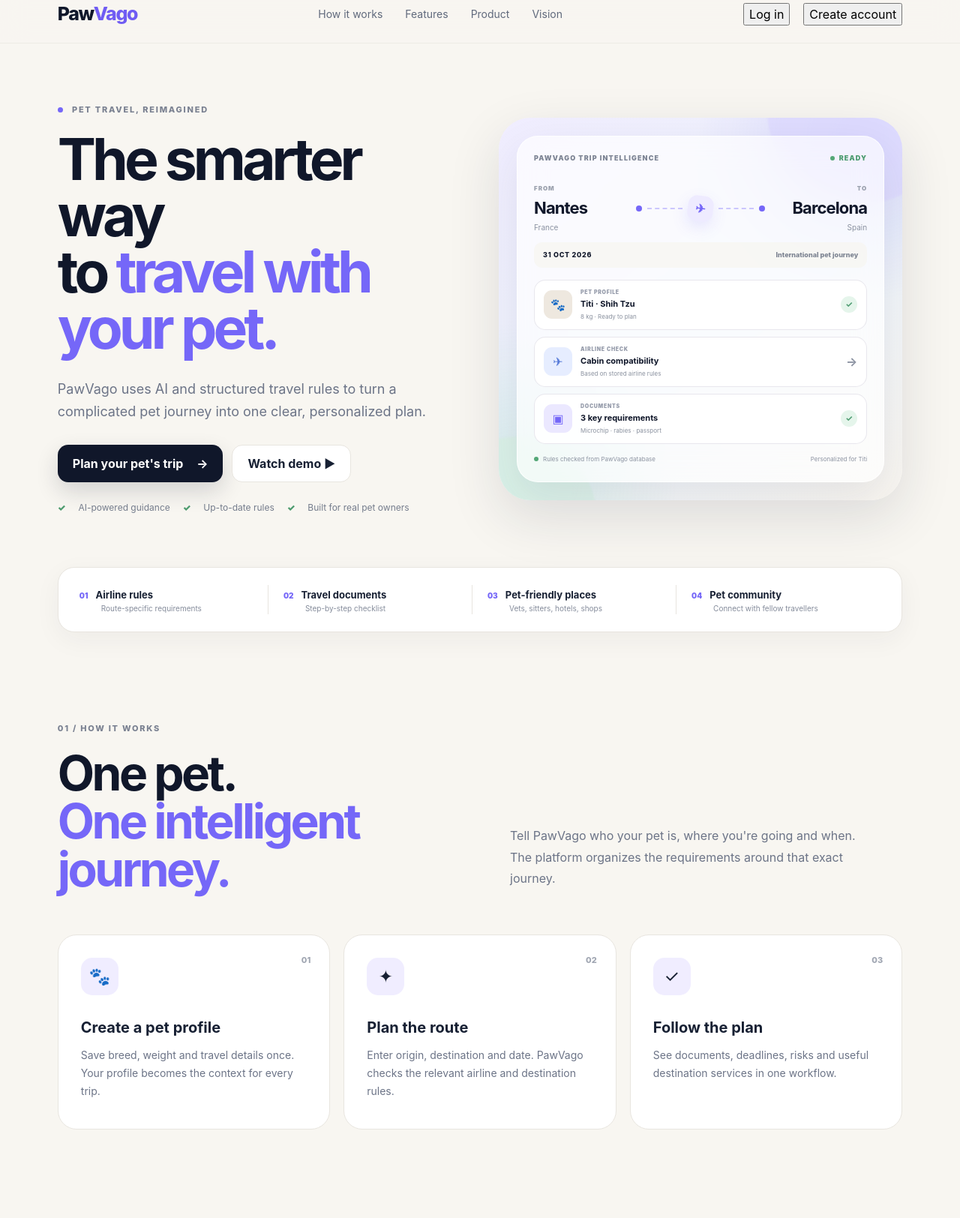
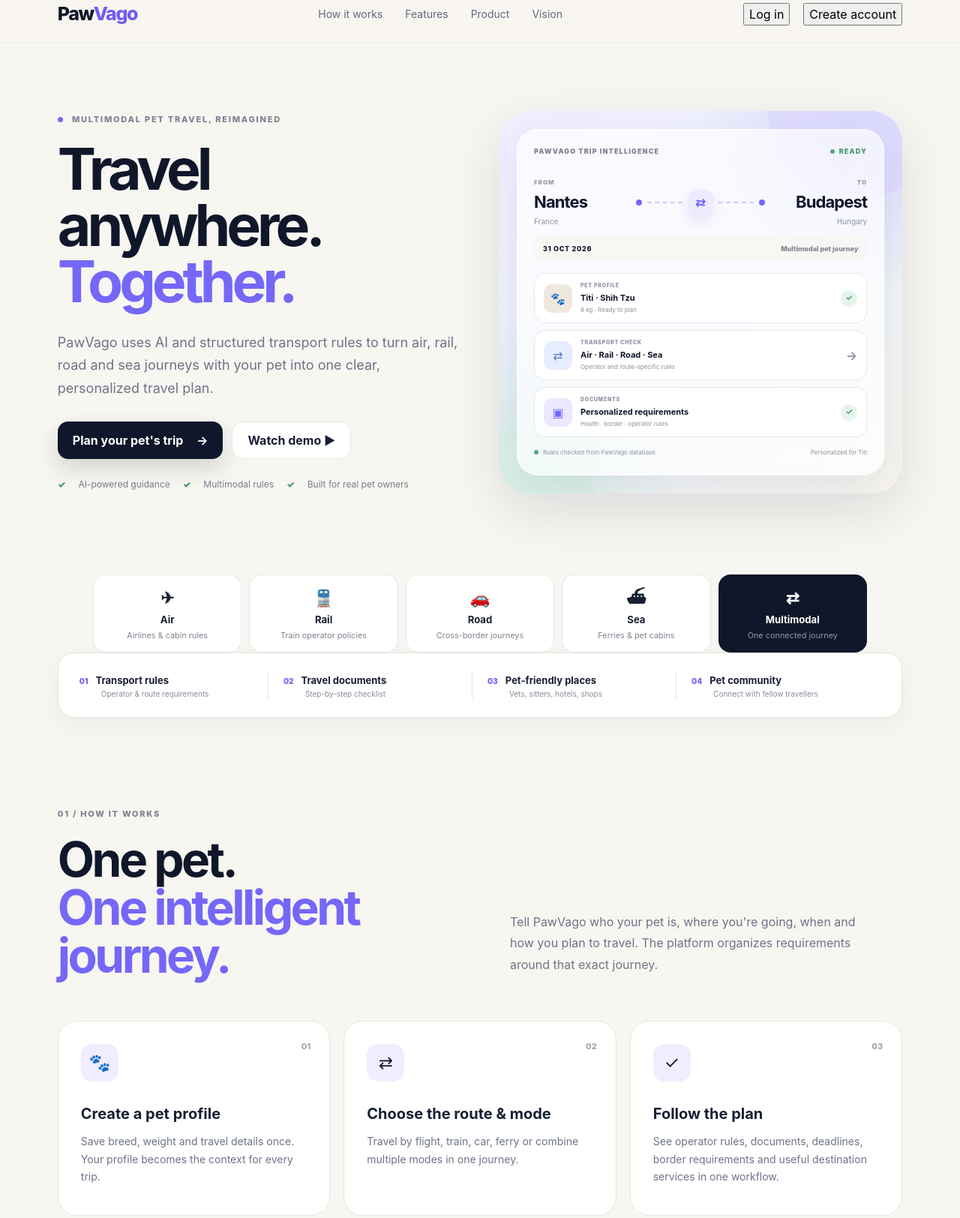
Before and after one commit to nasrinvtnkh-boop/pawvago-website, a plain HTML site: page index.html in a window 1280 px wide. Shown: the part 20-1644 px from the top of the page at 75% size. Drawn offline with nearby package versions, Linux system fonts and the light colour scheme.

Commit message:
Integrate multimodal positioning and planner into main site

```diff
--- a/index.html
+++ b/index.html
@@ -3,156 +3,55 @@
 <head>
   <meta charset="utf-8">
   <meta name="viewport" content="width=device-width, initial-scale=1">
-  <title>PawVago — The smarter way to travel with your pet</title>
-  <meta name="description" content="PawVago turns pet travel rules, documents, timelines and destination services into one personalized journey.">
+  <title>PawVago — Multimodal pet travel, simplified</title>
+  <meta name="description" content="PawVago turns air, rail, road and sea pet travel rules, documents, timelines and destination services into one personalized journey.">
   <meta name="theme-color" content="#10172A">
   <link rel="icon" href="assets/logo.svg" type="image/svg+xml">
   <link rel="stylesheet" href="styles.css">
+  <style>
+    .transport-strip{display:grid;grid-template-columns:repeat(5,1fr);gap:10px;max-width:1080px;margin:28px auto 0;padding:0 24px}.transport-strip div{padding:14px 10px;border:1px solid rgba(15,23,42,.1);border-radius:16px;background:#fff;text-align:center}.transport-strip b{display:block;font-size:1.35rem}.transport-strip strong{display:block;font-size:.82rem;margin-top:4px}.transport-strip small{display:block;opacity:.55;font-size:.68rem;margin-top:2px}.transport-strip .multi{background:#10172A;color:#fff}.mode-inline{display:flex;gap:8px;flex-wrap:wrap;margin-top:20px}.mode-inline span{padding:8px 11px;border-radius:999px;background:rgba(255,255,255,.09);border:1px solid rgba(255,255,255,.12);font-size:.78rem;font-weight:700}@media(max-width:760px){.transport-strip{grid-template-columns:repeat(2,1fr)}.transport-strip .multi{grid-column:1/-1}}
+  </style>
 </head>
 <body>
   <header class="site-nav">
     <a class="brand" href="#top" aria-label="PawVago"><span class="brand-wordmark"><span>Paw</span><b>Vago</b></span></a>
-    <nav class="desktop-nav">
-      <a href="#how">How it works</a>
-      <a href="#features">Features</a>
-      <a href="#preview">Product</a>
-      <a href="#vision">Vision</a>
-    </nav>
-    <div id="authActions" class="auth-actions">
-      <button class="nav-link-btn" id="loginBtn">Log in</button>
-      <button class="nav-cta" id="signupBtn">Get started</button>
-    </div>
+    <nav class="desktop-nav"><a href="#how">How it works</a><a href="#features">Features</a><a href="#preview">Product</a><a href="#vision">Vision</a></nav>
+    <div id="authActions" class="auth-actions"><button class="nav-link-btn" id="loginBtn">Log in</button><button class="nav-cta" id="signupBtn">Get started</button></div>
   </header>
-
   <main id="top">
     <section id="homeView" class="view active">
       <section class="hero">
         <div class="hero-copy">
-          <div class="eyebrow"><span class="eyebrow-dot"></span> Pet travel, reimagined</div>
-          <h1>The smarter way<br>to <span>travel with your pet.</span></h1>
-          <p class="hero-lead">PawVago uses AI and structured travel rules to turn a complicated pet journey into one clear, personalized plan.</p>
-          <div class="hero-actions">
-            <button class="primary-btn" id="heroSignup">Plan your pet's trip <b>→</b></button>
-            <button class="secondary-btn" id="heroDemo">Watch demo <span>▶</span></button>
+          <div class="eyebrow"><span class="eyebrow-dot"></span> Multimodal pet travel, reimagined</div>
+          <h1>Travel anywhere.<br><span>Together.</span></h1>
+          <p class="hero-lead">PawVago uses AI and structured transport rules to turn air, rail, road and sea journeys with your pet into one clear, personalized travel plan.</p>
+          <div class="hero-actions"><button class="primary-btn" id="heroSignup">Plan your pet's trip <b>→</b></button><button class="secondary-btn" id="heroDemo">Watch demo <span>▶</span></button></div>
+          <div class="hero-trust"><span>✓</span> AI-powered guidance <span>✓</span> Multimodal rules <span>✓</span> Built for real pet owners</div>
+        </div>
+        <div class="hero-stage"><div class="orb orb-one"></div><div class="orb orb-two"></div><div class="hero-panel">
+          <div class="hero-panel-top"><span>PAWVAGO TRIP INTELLIGENCE</span><span class="hero-live"><i></i> READY</span></div>
+          <div class="journey-route"><div class="journey-place"><small>FROM</small><strong>Nantes</strong><span>France</span></div><div class="journey-path"><span class="route-dot"></span><div class="route-dash"></div><b>⇄</b><div class="route-dash"></div><span class="route-dot"></span></div><div class="journey-place right"><small>TO</small><strong>Budapest</strong><span>Hungary</span></div></div>
+          <div class="journey-date"><span>31 OCT 2026</span><span>Multimodal pet journey</span></div>
+          <div class="hero-insights">
+            <div class="insight-card"><div class="insight-icon pet-icon">🐾</div><div><small>PET PROFILE</small><strong>Titi · Shih Tzu</strong><span>8 kg · Ready to plan</span></div><b class="insight-check">✓</b></div>
+            <div class="insight-card"><div class="insight-icon airline-icon">⇄</div><div><small>TRANSPORT CHECK</small><strong>Air · Rail · Road · Sea</strong><span>Operator and route-specific rules</span></div><b class="insight-arrow">→</b></div>
+            <div class="insight-card"><div class="insight-icon docs-icon">▣</div><div><small>DOCUMENTS</small><strong>Personalized requirements</strong><span>Health · border · operator rules</span></div><b class="insight-check">✓</b></div>
           </div>
-          <div class="hero-trust"><span>✓</span> AI-powered guidance <span>✓</span> Up-to-date rules <span>✓</span> Built for real pet owners</div>
-        </div>
-        <div class="hero-stage">
-          <div class="orb orb-one"></div>
-          <div class="orb orb-two"></div>
-
-          <div class="hero-panel">
-            <div class="hero-panel-top">
-              <span>PAWVAGO TRIP INTELLIGENCE</span>
-              <span class="hero-live"><i></i> READY</span>
-            </div>
-
-            <div class="journey-route">
-              <div class="journey-place">
-                <small>FROM</small>
-                <strong>Nantes</strong>
-                <span>France</span>
-              </div>
-              <div class="journey-path">
-                <span class="route-dot"></span>
-                <div class="route-dash"></div>
-                <b>✈</b>
-                <div class="route-dash"></div>
-                <span class="route-dot"></span>
-              </div>
-              <div class="journey-place right">
-                <small>TO</small>
-                <strong>Barcelona</strong>
-                <span>Spain</span>
-              </div>
-            </div>
-
-            <div class="journey-date">
-              <span>31 OCT 2026</span>
-              <span>International pet journey</span>
-            </div>
-
-            <div class="hero-insights">
-              <div class="insight-card">
-                <div class="insight-icon pet-icon">🐾</div>
-                <div>
-                  <small>PET PROFILE</small>
-                  <strong>Titi · Shih Tzu</strong>
-                  <span>8 kg · Ready to plan</span>
-                </div>
-                <b class="insight-check">✓</b>
-              </div>
-
-              <div class="insight-card">
-                <div class="insight-icon airline-icon">✈</div>
-                <div>
-                  <small>AIRLINE CHECK</small>
-                  <strong>Cabin compatibility</strong>
-                  <span>Based on stored airline rules</span>
-                </div>
-                <b class="insight-arrow">→</b>
-              </div>
-
-              <div class="insight-card">
-                <div class="insight-icon docs-icon">▣</div>
-                <div>
-                  <small>DOCUMENTS</small>
-                  <strong>3 key requirements</strong>
-                  <span>Microchip · rabies · passport</span>
-                </div>
-                <b class="insight-check">✓</b>
-              </div>
-            </div>
-
-            <div class="hero-panel-footer">
-              <span><i></i> Rules checked from PawVago database</span>
-              <span>Personalized for Titi</span>
-            </div>
-          </div>
+          <div class="hero-panel-footer"><span><i></i> Rules checked from PawVago database</span><span>Personalized for Titi</span></div>
         </div></div>
       </section>
-
-      <section class="proof-strip"><div><span>01</span><strong>Airline rules</strong><small>Route-specific requirements</small></div><div><span>02</span><strong>Travel documents</strong><small>Step-by-step checklist</small></div><div><span>03</span><strong>Pet-friendly places</strong><small>Vets, sitters, hotels, shops</small></div><div><span>04</span><strong>Pet community</strong><small>Connect with fellow travellers</small></div></section>
-
-      <section class="section" id="how">
-        <div class="section-intro"><div><div class="eyebrow">01 / How it works</div><h2>One pet.<br><span>One intelligent journey.</span></h2></div><p>Tell PawVago who your pet is, where you're going and when. The platform organizes the requirements around that exact journey.</p></div>
-        <div class="flow-grid">
-          <article><em>01</em><div class="flow-icon">🐾</div><h3>Create a pet profile</h3><p>Save breed, weight and travel details once. Your profile becomes the context for every trip.</p></article>
-          <article><em>02</em><div class="flow-icon">✦</div><h3>Plan the route</h3><p>Enter origin, destination and date. PawVago checks the relevant airline and destination rules.</p></article>
-          <article><em>03</em><div class="flow-icon">✓</div><h3>Follow the plan</h3><p>See documents, deadlines, risks and useful destination services in one workflow.</p></article>
-        </div>
-      </section>
-
-      <section class="feature-band" id="features">
-        <div class="feature-copy"><div class="eyebrow light">02 / The platform</div><h2>From fragmented rules<br>to <span>one clear plan.</span></h2><p>International pet travel touches airlines, government requirements, veterinarians and local services. PawVago connects those pieces around one pet and one trip.</p>
-          <div class="feature-items"><div><b>✈</b><span><strong>Airline intelligence</strong><small>Pet + carrier weight, dimensions and route rules.</small></span></div><div><b>▣</b><span><strong>Documents & timeline</strong><small>What you need and when you need it.</small></span></div><div><b>⌖</b><span><strong>Destination intelligence</strong><small>Vets, sitters, hotels, shops and transport.</small></span></div></div>
-        </div>
-        <div class="feature-visual"><div class="mini-window"><div class="mini-top"><span>PAWVAGO AI</span><span class="ready">TRIP READY</span></div><div class="mini-route"><div><small>FROM</small><strong>Nantes</strong></div><span>→</span><div><small>TO</small><strong>Barcelona</strong></div></div><div class="mini-result"><div class="result-icon">✓</div><div><strong>Travel plan generated</strong><small>Airline · documents · timeline · services</small></div></div><div class="mini-bars"><span></span><span></span><span></span></div></div></div>
-      </section>
-
-      <section class="preview-section" id="preview">
-        <div class="preview-copy"><div class="eyebrow">03 / Product preview</div><h2>Plan, check and travel<br><span>with confidence.</span></h2><p>The live PawVago app is built around the same simple experience: profile → route → intelligence → action.</p><button class="primary-btn" id="ctaSignup">Try the product <b>→</b></button></div>
-        <div class="preview-image-wrap"><img src="assets/pawvago-preview.png" alt="PawVago product preview"><div class="image-caption">Product direction · investor demo</div></div>
-      </section>
-
-      <section class="vision-section" id="vision"><div class="vision-inner"><div class="eyebrow light">04 / The vision</div><h2>Because a pet is not<br><span>extra baggage.</span></h2><p>PawVago is building the operating layer for pet travel — connecting compliance, planning, destination services and the people who make every journey possible.</p><div class="vision-pills"><span>Smart planning</span><span>Global rules</span><span>Local services</span><span>Pet community</span></div></div></section>
-
-      <section class="final-cta"><div><div class="eyebrow">Early access</div><h2>Make pet travel<br><span>simpler.</span></h2><p>Explore the PawVago product and follow the journey from preparation to destination.</p></div><button class="primary-btn" id="footerSignup" onclick="auth('signup')">Get started <b>→</b></button></section>
+      <section class="transport-strip" aria-label="Supported travel modes"><div><b>✈</b><strong>Air</strong><small>Airlines & cabin rules</small></div><div><b>🚆</b><strong>Rail</strong><small>Train operator policies</small></div><div><b>🚗</b><strong>Road</strong><small>Cross-border journeys</small></div><div><b>⛴</b><strong>Sea</strong><small>Ferries & pet cabins</small></div><div class="multi"><b>⇄</b><strong>Multimodal</strong><small>One connected journey</small></div></section>
+      <section class="proof-strip"><div><span>01</span><strong>Transport rules</strong><small>Operator & route requirements</small></div><div><span>02</span><strong>Travel documents</strong><small>Step-by-step checklist</small></div><div><span>03</span><strong>Pet-friendly places</strong><small>Vets, sitters, hotels, shops</small></div><div><span>04</span><strong>Pet community</strong><small>Connect with fellow travellers</small></div></section>
+      <section class="section" id="how"><div class="section-intro"><div><div class="eyebrow">01 / How it works</div><h2>One pet.<br><span>One intelligent journey.</span></h2></div><p>Tell PawVago who your pet is, where you're going, when and how you plan to travel. The platform organizes requirements around that exact journey.</p></div><div class="flow-grid"><article><em>01</em><div class="flow-icon">🐾</div><h3>Create a pet profile</h3><p>Save breed, weight and travel details once. Your profile becomes the context for every trip.</p></article><article><em>02</em><div class="flow-icon">⇄</div><h3>Choose the route & mode</h3><p>Travel by flight, train, car, ferry or combine multiple modes in one journey.</p></article><article><em>03</em><div class="flow-icon">✓</div><h3>Follow the plan</h3><p>See operator rules, documents, deadlines, border requirements and useful destination services in one workflow.</p></article></div></section>
+      <section class="feature-band" id="features"><div class="feature-copy"><div class="eyebrow light">02 / The platform</div><h2>From fragmented rules<br>to <span>one clear plan.</span></h2><p>Pet travel touches transport operators, border requirements, veterinarians and local services. PawVago connects those pieces around one pet and one journey.</p><div class="feature-items"><div><b>⇄</b><span><strong>Transport intelligence</strong><small>Airlines, rail operators, ferries and cross-border road travel.</small></span></div><div><b>▣</b><span><strong>Documents & timeline</strong><small>What you need and when you need it.</small></span></div><div><b>⌖</b><span><strong>Destination intelligence</strong><small>Vets, sitters, hotels, shops and local transport.</small></span></div></div><div class="mode-inline"><span>✈ Air</span><span>🚆 Rail</span><span>🚗 Road</span><span>⛴ Sea</span><span>⇄ Multimodal</span></div></div><div class="feature-visual"><div class="mini-window"><div class="mini-top"><span>PAWVAGO AI</span><span class="ready">TRIP READY</span></div><div class="mini-route"><div><small>FROM</small><strong>Nantes</strong></div><span>→</span><div><small>TO</small><strong>Budapest</strong></div></div><div class="mini-result"><div class="result-icon">✓</div><div><strong>Multimodal plan generated</strong><small>Transport · documents · timeline · services</small></div></div><div class="mini-bars"><span></span><span></span><span></span></div></div></div></section>
+      <section class="preview-section" id="preview"><div class="preview-copy"><div class="eyebrow">03 / Product preview</div><h2>Plan, check and travel<br><span>with confidence.</span></h2><p>The PawVago experience connects pet profile → route → transport mode → compliance intelligence → action.</p><button class="primary-btn" id="ctaSignup">Try the product <b>→</b></button></div><div class="preview-image-wrap"><img src="assets/pawvago-preview.png" alt="PawVago product preview"><div class="image-caption">Product direction · investor demo</div></div></section>
+      <section class="vision-section" id="vision"><div class="vision-inner"><div class="eyebrow light">04 / The vision</div><h2>The operating layer<br><span>for pet mobility.</span></h2><p>PawVago is building digital travel infrastructure for pets — connecting identity, health and travel documents, multimodal compliance, planning and destination services across borders.</p><div class="vision-pills"><span>Digital pet identity</span><span>Multimodal planning</span><span>Global rules</span><span>Local services</span><span>Pet community</span></div></div></section>
+      <section class="final-cta"><div><div class="eyebrow">Early access</div><h2>Make pet travel<br><span>simpler.</span></h2><p>Plan one connected journey across air, rail, road and sea.</p></div><button class="primary-btn" id="footerSignup" onclick="auth('signup')">Get started <b>→</b></button></section>
     </section>
-
-    <section id="dashboardView" class="view dashboard-view">
-      <div class="dashboard-shell">
-        <aside class="dashboard-side"><a class="brand" href="#top"><img src="assets/logo.svg" alt=""><span>PawVago</span></a><div class="side-nav"><button class="side-active">⌂ <span>Dashboard</span></button><button>🐾 <span>My pets</span></button><button>✈ <span>Plan a trip</span></button><button>▣ <span>Documents</span></button><button>⌖ <span>Saved places</span></button><button>◎ <span>Community</span></button></div><button id="logoutBtn" class="logout-btn">Log out</button></aside>
-        <div class="dashboard-main"><div class="dash-top"><div><div class="eyebrow">YOUR PET TRAVEL ASSISTANT</div><h2>Dashboard</h2></div><button class="secondary-btn" onclick="location.hash='#top'">Back to website</button></div><div id="dashboardContent"></div></div>
-      </div>
-    </section>
+    <section id="dashboardView" class="view dashboard-view"><div class="dashboard-shell"><aside class="dashboard-side"><a class="brand" href="#top"><img src="assets/logo.svg" alt=""><span>PawVago</span></a><div class="side-nav"><button class="side-active">⌂ <span>Dashboard</span></button><button>🐾 <span>My pets</span></button><button>⇄ <span>Plan a trip</span></button><button>▣ <span>Documents</span></button><button>⌖ <span>Saved places</span></button><button>◎ <span>Community</span></button></div><button id="logoutBtn" class="logout-btn">Log out</button></aside><div class="dashboard-main"><div class="dash-top"><div><div class="eyebrow">YOUR PET TRAVEL ASSISTANT</div><h2>Dashboard</h2></div><button class="secondary-btn" onclick="location.hash='#top'">Back to website</button></div><div id="dashboardContent"></div></div></div></section>
   </main>
-
   <div class="modal hidden" id="authModal"><div class="modal-box"><button class="modal-close" id="closeModal">×</button><div class="eyebrow">PAWVAGO ACCOUNT</div><h2 id="authTitle">Create your account</h2><p id="authSubtitle">Start building your pet travel plan.</p><form id="authForm"><label>Email<input id="email" type="email" required autocomplete="email"></label><label>Password<input id="password" type="password" required minlength="6" autocomplete="current-password"></label><button class="primary-btn full" id="authSubmit" type="submit">Create account</button><div id="authNotice" class="notice"></div></form><button class="switch-btn" id="switchAuth" type="button">Already have an account? Log in</button></div></div>
   <div class="modal hidden" id="petModal"><div class="modal-box"><button class="modal-close" id="closePet">×</button><div class="eyebrow">PET PROFILE</div><h2>Add your travel companion</h2><form id="petForm"><label>Pet name<input id="petName" required></label><div class="form-row"><label>Species<select id="species"><option>Dog</option><option>Cat</option><option>Other</option></select></label><label>Weight (kg)<input id="weight" type="number" step="0.1" required></label></div><label>Breed<input id="breed"></label><button class="primary-btn full" type="submit">Save pet profile</button></form></div></div>
-
-  <script src="https://cdn.jsdelivr.net/npm/@supabase/supabase-js@2"></script>
-  <script src="config.js"></script>
-  <script src="app.js"></script>
+  <script src="https://cdn.jsdelivr.net/npm/@supabase/supabase-js@2"></script><script src="config.js"></script><script src="app.js"></script><script src="multimodal-planner.js"></script>
 </body>
 </html>
```
